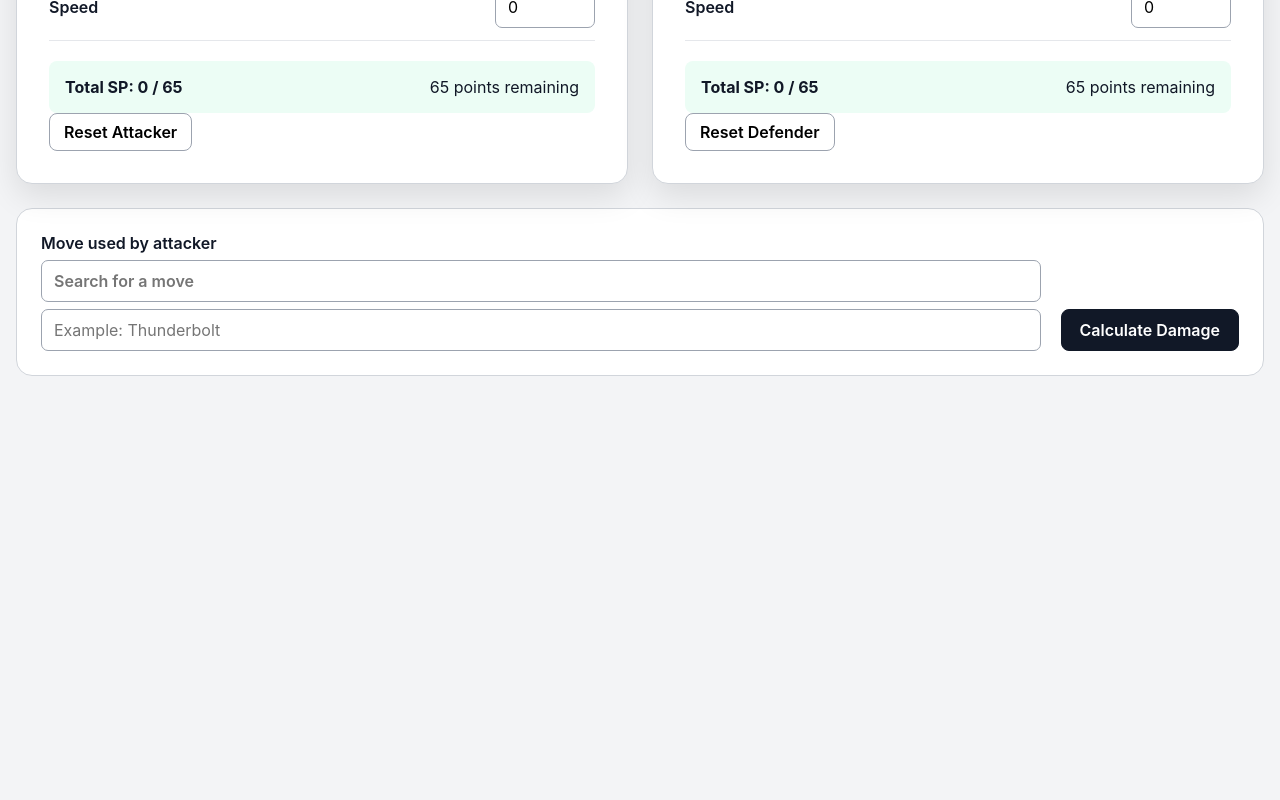
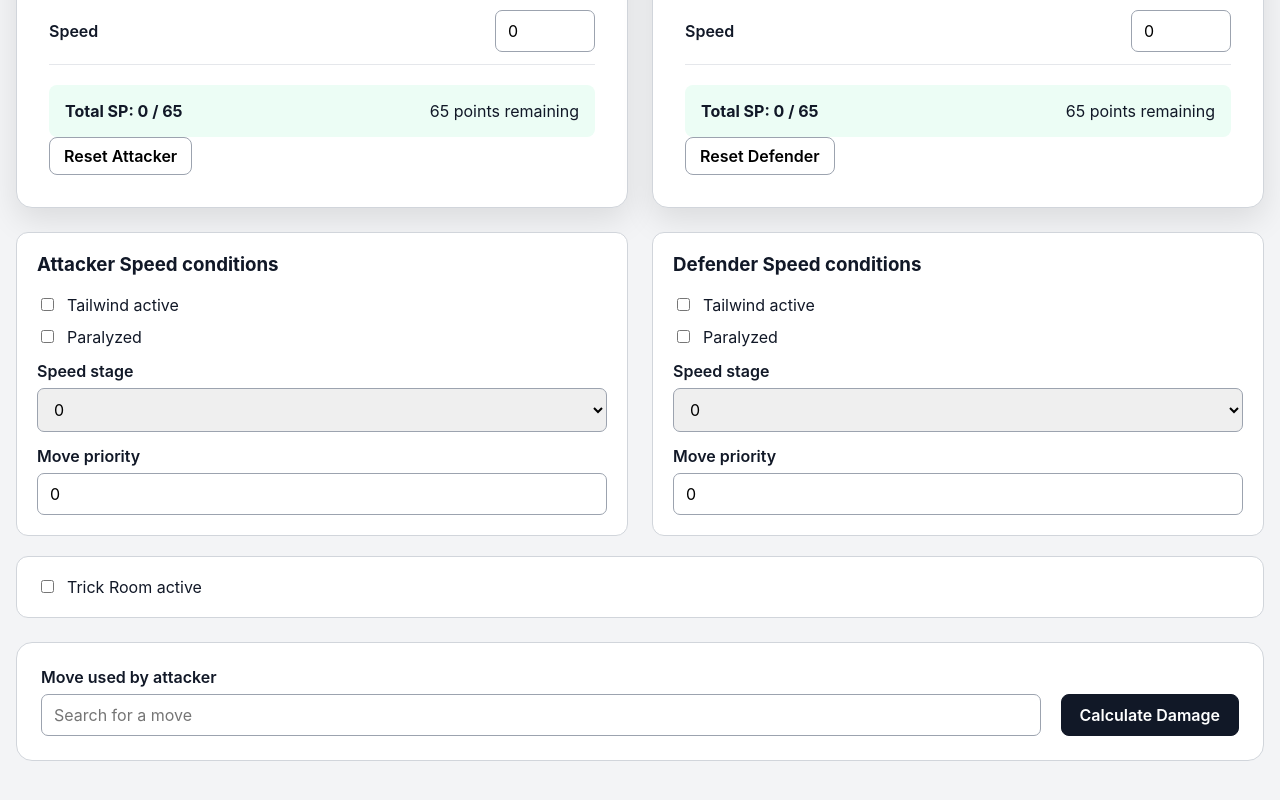
Before and after one commit to yehonatan-valani/pokemon-champions-assistant, a React (Vite) app: page / in a window 1280 px wide. Shown: the part 1310-2110 px from the top of the page. Before the commit the page ends 1726 px from the top, so only its background shows below. Built offline with nearby package versions, Linux system fonts and the light colour scheme; what @smogon/calc would draw is missing.

Commit message:
Add Champions speed analysis

```diff
--- a/src/App.css
+++ b/src/App.css
@@ -335,3 +335,56 @@ button:hover {
     grid-template-columns: 1fr;
   }
 }
+
+.speed-controls-grid {
+  display: grid;
+  grid-template-columns: repeat(2, minmax(0, 1fr));
+  gap: 24px;
+  margin-top: 24px;
+}
+
+.speed-controls,
+.speed-result,
+.trick-room-control {
+  padding: 20px;
+  border: 1px solid #d1d5db;
+  border-radius: 12px;
+  background: #ffffff;
+}
+
+.speed-controls h3 {
+  margin-top: 0;
+}
+
+.checkbox-field,
+.trick-room-control {
+  display: flex;
+  align-items: center;
+  gap: 10px;
+  margin: 12px 0;
+}
+
+.speed-controls .form-field {
+  margin-top: 14px;
+}
+
+.speed-controls select {
+  padding: 10px 12px;
+  border: 1px solid #9ca3af;
+  border-radius: 7px;
+  font: inherit;
+}
+
+.trick-room-control {
+  margin-top: 20px;
+}
+
+.speed-result {
+  margin-top: 24px;
+}
+
+@media (max-width: 800px) {
+  .speed-controls-grid {
+    grid-template-columns: 1fr;
+  }
+}
--- /dev/null
+++ b/src/components/SpeedControls.tsx
@@ -0,0 +1,109 @@
+import type {
+  SpeedConditions,
+  SpeedStage,
+} from '../domain/speed';
+
+interface SpeedControlsProps {
+  title: string;
+  value: SpeedConditions;
+  onChange: (nextValue: SpeedConditions) => void;
+}
+
+const SPEED_STAGES: SpeedStage[] = [
+  -6,
+  -5,
+  -4,
+  -3,
+  -2,
+  -1,
+  0,
+  1,
+  2,
+  3,
+  4,
+  5,
+  6,
+];
+
+function SpeedControls({
+  title,
+  value,
+  onChange,
+}: SpeedControlsProps) {
+  return (
+    <section className="speed-controls">
+      <h3>{title} Speed conditions</h3>
+
+      <label className="checkbox-field">
+        <input
+          type="checkbox"
+          checked={value.tailwind}
+          onChange={(event) =>
+            onChange({
+              ...value,
+              tailwind: event.target.checked,
+            })
+          }
+        />
+
+        <span>Tailwind active</span>
+      </label>
+
+      <label className="checkbox-field">
+        <input
+          type="checkbox"
+          checked={value.paralyzed}
+          onChange={(event) =>
+            onChange({
+              ...value,
+              paralyzed: event.target.checked,
+            })
+          }
+        />
+
+        <span>Paralyzed</span>
+      </label>
+
+      <label className="form-field">
+        <span>Speed stage</span>
+
+        <select
+          value={value.speedStage}
+          onChange={(event) =>
+            onChange({
+              ...value,
+              speedStage: Number(
+                event.target.value,
+              ) as SpeedStage,
+            })
+          }
+        >
+          {SPEED_STAGES.map((stage) => (
+            <option key={stage} value={stage}>
+              {stage > 0 ? `+${stage}` : stage}
+            </option>
+          ))}
+        </select>
+      </label>
+
+      <label className="form-field">
+        <span>Move priority</span>
+
+        <input
+          type="number"
+          min={-7}
+          max={5}
+          value={value.movePriority}
+          onChange={(event) =>
+            onChange({
+              ...value,
+              movePriority: Number(event.target.value),
+            })
+          }
+        />
+      </label>
+    </section>
+  );
+}
+
+export default SpeedControls;
--- /dev/null
+++ b/src/domain/speed.ts
@@ -0,0 +1,37 @@
+export type SpeedStage =
+  | -6
+  | -5
+  | -4
+  | -3
+  | -2
+  | -1
+  | 0
+  | 1
+  | 2
+  | 3
+  | 4
+  | 5
+  | 6;
+
+export interface SpeedConditions {
+  tailwind: boolean;
+  paralyzed: boolean;
+  speedStage: SpeedStage;
+  movePriority: number;
+}
+
+export interface SpeedComparisonResult {
+  firstBaseSpeed: number;
+  secondBaseSpeed: number;
+  firstEffectiveSpeed: number;
+  secondEffectiveSpeed: number;
+  order: 'first' | 'second' | 'tie';
+  reason: string;
+}
+
+export const DEFAULT_SPEED_CONDITIONS: SpeedConditions = {
+  tailwind: false,
+  paralyzed: false,
+  speedStage: 0,
+  movePriority: 0,
+};
--- a/src/features/calculator/DamageCalculatorPage.tsx
+++ b/src/features/calculator/DamageCalculatorPage.tsx
@@ -1,16 +1,28 @@
 import { useState } from 'react';
 
+import AutocompleteInput from '../../components/AutocompleteInput';
 import PokemonBuildEditor from '../../components/PokemonBuildEditor';
+import SpeedControls from '../../components/SpeedControls';
+
+import { MOVE_NAMES } from '../../data/championsData';
+
 import {
   createEmptyPokemonBuild,
   type ChampionsPokemonBuild,
 } from '../../domain/pokemonBuild';
+
+import {
+  DEFAULT_SPEED_CONDITIONS,
+  type SpeedComparisonResult,
+  type SpeedConditions,
+} from '../../domain/speed';
+
 import {
   calculateChampionsDamage,
   type ChampionsDamageResult,
 } from '../../mechanics/championsCalculator';
-import AutocompleteInput from '../../components/AutocompleteInput';
-import { MOVE_NAMES } from '../../data/championsData';
+
+import { compareSpeed } from '../../mechanics/compareSpeed';
 
 const EXAMPLE_ATTACKER: ChampionsPokemonBuild = {
   species: 'Pikachu',
@@ -65,38 +77,81 @@ function DamageCalculatorPage() {
       createEmptyPokemonBuild,
     );
 
+  const [
+    attackerSpeedConditions,
+    setAttackerSpeedConditions,
+  ] = useState<SpeedConditions>({
+    ...DEFAULT_SPEED_CONDITIONS,
+  });
+
+  const [
+    defenderSpeedConditions,
+    setDefenderSpeedConditions,
+  ] = useState<SpeedConditions>({
+    ...DEFAULT_SPEED_CONDITIONS,
+  });
+
+  const [trickRoom, setTrickRoom] = useState(false);
   const [moveName, setMoveName] = useState('');
+
   const [result, setResult] =
     useState<ChampionsDamageResult | null>(null);
+
+  const [speedResult, setSpeedResult] =
+    useState<SpeedComparisonResult | null>(null);
+
   const [error, setError] = useState('');
 
   function loadExample() {
     setAttacker(EXAMPLE_ATTACKER);
     setDefender(EXAMPLE_DEFENDER);
     setMoveName('Thunderbolt');
+
+    setAttackerSpeedConditions({
+      ...DEFAULT_SPEED_CONDITIONS,
+    });
+
+    setDefenderSpeedConditions({
+      ...DEFAULT_SPEED_CONDITIONS,
+    });
+
+    setTrickRoom(false);
     setResult(null);
+    setSpeedResult(null);
     setError('');
   }
 
   function handleCalculate() {
     setError('');
     setResult(null);
+    setSpeedResult(null);
 
     try {
-      const nextResult = calculateChampionsDamage(
+      const nextDamageResult =
+        calculateChampionsDamage(
           attacker,
           defender,
           moveName,
         );
 
-      setResult(nextResult);
+      const nextSpeedResult = compareSpeed(
+        attacker,
+        attackerSpeedConditions,
+        defender,
+        defenderSpeedConditions,
+        trickRoom,
+      );
+
+      setResult(nextDamageResult);
+      setSpeedResult(nextSpeedResult);
     } catch (calculationError) {
       if (calculationError instanceof Error) {
         setError(calculationError.message);
-        return;
+      } else {
+        setError(
+          'An unknown calculation error occurred.',
+        );
       }
-
-      setError('An unknown calculation error occurred.');
     }
   }
 
@@ -116,22 +171,18 @@ function DamageCalculatorPage() {
       ).toFixed(1)
     : null;
 
-  let speedMessage = '';
+  function getMoveOrderMessage(
+    comparison: SpeedComparisonResult,
+  ): string {
+    if (comparison.order === 'first') {
+      return 'The attacker moves first.';
+    }
 
-  if (result) {
-    if (
-      result.attackerStats.spe >
-      result.defenderStats.spe
-    ) {
-      speedMessage = 'The attacker is faster.';
-    } else if (
-      result.attackerStats.spe <
-      result.defenderStats.spe
-    ) {
-      speedMessage = 'The defender is faster.';
-    } else {
-      speedMessage = 'The Pokémon have the same Speed.';
+    if (comparison.order === 'second') {
+      return 'The defender moves first.';
     }
+
+    return 'A Speed tie is possible.';
   }
 
   return (
@@ -145,7 +196,7 @@ function DamageCalculatorPage() {
 
         <p>
           Enter two complete builds and calculate damage
-          using Pokémon Champions mechanics.
+          and move order using Pokémon Champions mechanics.
         </p>
 
         <button
@@ -171,9 +222,34 @@ function DamageCalculatorPage() {
         />
       </div>
 
+      <div className="speed-controls-grid">
+        <SpeedControls
+          title="Attacker"
+          value={attackerSpeedConditions}
+          onChange={setAttackerSpeedConditions}
+        />
+
+        <SpeedControls
+          title="Defender"
+          value={defenderSpeedConditions}
+          onChange={setDefenderSpeedConditions}
+        />
+      </div>
+
+      <label className="trick-room-control">
+        <input
+          type="checkbox"
+          checked={trickRoom}
+          onChange={(event) =>
+            setTrickRoom(event.target.checked)
+          }
+        />
+
+        <span>Trick Room active</span>
+      </label>
+
       <section className="calculation-controls">
-        <label className="form-field">
-          <span><AutocompleteInput
+        <AutocompleteInput
           id="calculation-move"
           label="Move used by attacker"
           value={moveName}
@@ -181,17 +257,7 @@ function DamageCalculatorPage() {
           placeholder="Search for a move"
           required
           onChange={setMoveName}
-/></span>
-
-          <input
-            type="text"
-            value={moveName}
-            placeholder="Example: Thunderbolt"
-            onChange={(event) =>
-              setMoveName(event.target.value)
-            }
         />
-        </label>
 
         <button
           className="primary-button"
@@ -209,9 +275,63 @@ function DamageCalculatorPage() {
         </section>
       )}
 
+      {speedResult && (
+        <section className="speed-result">
+          <h2>Move order</h2>
+
+          <div className="stats-comparison">
+            <section>
+              <h3>Attacker Speed</h3>
+
+              <dl>
+                <div>
+                  <dt>Base Speed</dt>
+                  <dd>
+                    {speedResult.firstBaseSpeed}
+                  </dd>
+                </div>
+
+                <div>
+                  <dt>Effective Speed</dt>
+                  <dd>
+                    {speedResult.firstEffectiveSpeed}
+                  </dd>
+                </div>
+              </dl>
+            </section>
+
+            <section>
+              <h3>Defender Speed</h3>
+
+              <dl>
+                <div>
+                  <dt>Base Speed</dt>
+                  <dd>
+                    {speedResult.secondBaseSpeed}
+                  </dd>
+                </div>
+
+                <div>
+                  <dt>Effective Speed</dt>
+                  <dd>
+                    {speedResult.secondEffectiveSpeed}
+                  </dd>
+                </div>
+              </dl>
+            </section>
+          </div>
+
+          <p className="speed-message">
+            {getMoveOrderMessage(speedResult)}
+          </p>
+
+          <p>{speedResult.reason}</p>
+        </section>
+      )}
+
       {result && (
         <section className="calculation-result">
-          <h2>Calculation result</h2>
+          <h2>Damage result</h2>
 
           <div className="damage-summary">
             <div>
@@ -234,10 +354,6 @@ function DamageCalculatorPage() {
               </strong>
             </div>
           </div>
-
-          <p className="speed-message">
-            {speedMessage}
-          </p>
 
           <div className="stats-comparison">
             <section>
--- /dev/null
+++ b/src/mechanics/compareSpeed.ts
@@ -0,0 +1,161 @@
+import type { ChampionsPokemonBuild } from '../domain/pokemonBuild';
+import type {
+  SpeedComparisonResult,
+  SpeedConditions,
+  SpeedStage,
+} from '../domain/speed';
+
+import { getChampionsStats } from './championsCalculator';
+
+function applySpeedStage(
+  speed: number,
+  stage: SpeedStage,
+): number {
+  if (stage >= 0) {
+    return Math.floor(
+      speed * ((2 + stage) / 2),
+    );
+  }
+
+  return Math.floor(
+    speed * (2 / (2 - stage)),
+  );
+}
+
+export function calculateEffectiveSpeed(
+  build: ChampionsPokemonBuild,
+  conditions: SpeedConditions,
+): number {
+  const baseSpeed = getChampionsStats(build).spe;
+
+  let effectiveSpeed = applySpeedStage(
+    baseSpeed,
+    conditions.speedStage,
+  );
+
+  const normalizedItem = build.item
+    .trim()
+    .toLowerCase();
+
+  if (normalizedItem === 'choice scarf') {
+    effectiveSpeed = Math.floor(
+      effectiveSpeed * 1.5,
+    );
+  }
+
+  if (conditions.paralyzed) {
+    effectiveSpeed = Math.floor(
+      effectiveSpeed * 0.5,
+    );
+  }
+
+  if (conditions.tailwind) {
+    effectiveSpeed *= 2;
+  }
+
+  return Math.max(
+    1,
+    Math.floor(effectiveSpeed),
+  );
+}
+
+export function compareSpeed(
+  firstBuild: ChampionsPokemonBuild,
+  firstConditions: SpeedConditions,
+  secondBuild: ChampionsPokemonBuild,
+  secondConditions: SpeedConditions,
+  trickRoom: boolean,
+): SpeedComparisonResult {
+  const firstBaseSpeed =
+    getChampionsStats(firstBuild).spe;
+
+  const secondBaseSpeed =
+    getChampionsStats(secondBuild).spe;
+
+  const firstEffectiveSpeed =
+    calculateEffectiveSpeed(
+      firstBuild,
+      firstConditions,
+    );
+
+  const secondEffectiveSpeed =
+    calculateEffectiveSpeed(
+      secondBuild,
+      secondConditions,
+    );
+
+  if (
+    firstConditions.movePriority >
+    secondConditions.movePriority
+  ) {
+    return {
+      firstBaseSpeed,
+      secondBaseSpeed,
+      firstEffectiveSpeed,
+      secondEffectiveSpeed,
+      order: 'first',
+      reason:
+        'The first Pokémon is using a higher-priority move.',
+    };
+  }
+
+  if (
+    secondConditions.movePriority >
+    firstConditions.movePriority
+  ) {
+    return {
+      firstBaseSpeed,
+      secondBaseSpeed,
+      firstEffectiveSpeed,
+      secondEffectiveSpeed,
+      order: 'second',
+      reason:
+        'The second Pokémon is using a higher-priority move.',
+    };
+  }
+
+  if (
+    firstEffectiveSpeed ===
+    secondEffectiveSpeed
+  ) {
+    return {
+      firstBaseSpeed,
+      secondBaseSpeed,
+      firstEffectiveSpeed,
+      secondEffectiveSpeed,
+      order: 'tie',
+      reason:
+        'Both Pokémon have the same effective Speed.',
+    };
+  }
+
+  const firstIsFaster =
+    firstEffectiveSpeed >
+    secondEffectiveSpeed;
+
+  if (trickRoom) {
+    return {
+      firstBaseSpeed,
+      secondBaseSpeed,
+      firstEffectiveSpeed,
+      secondEffectiveSpeed,
+      order: firstIsFaster
+        ? 'second'
+        : 'first',
+      reason:
+        'Trick Room makes the slower Pokémon move first.',
+    };
+  }
+
+  return {
+    firstBaseSpeed,
+    secondBaseSpeed,
+    firstEffectiveSpeed,
+    secondEffectiveSpeed,
+    order: firstIsFaster
+      ? 'first'
+      : 'second',
+    reason:
+      'Move priority is equal, so effective Speed decides.',
+  };
+}
```
Also changed, not shown: 1 other file (tests, documents, lock files or other folders). Lines whose indentation alone changed are shown as unchanged.
